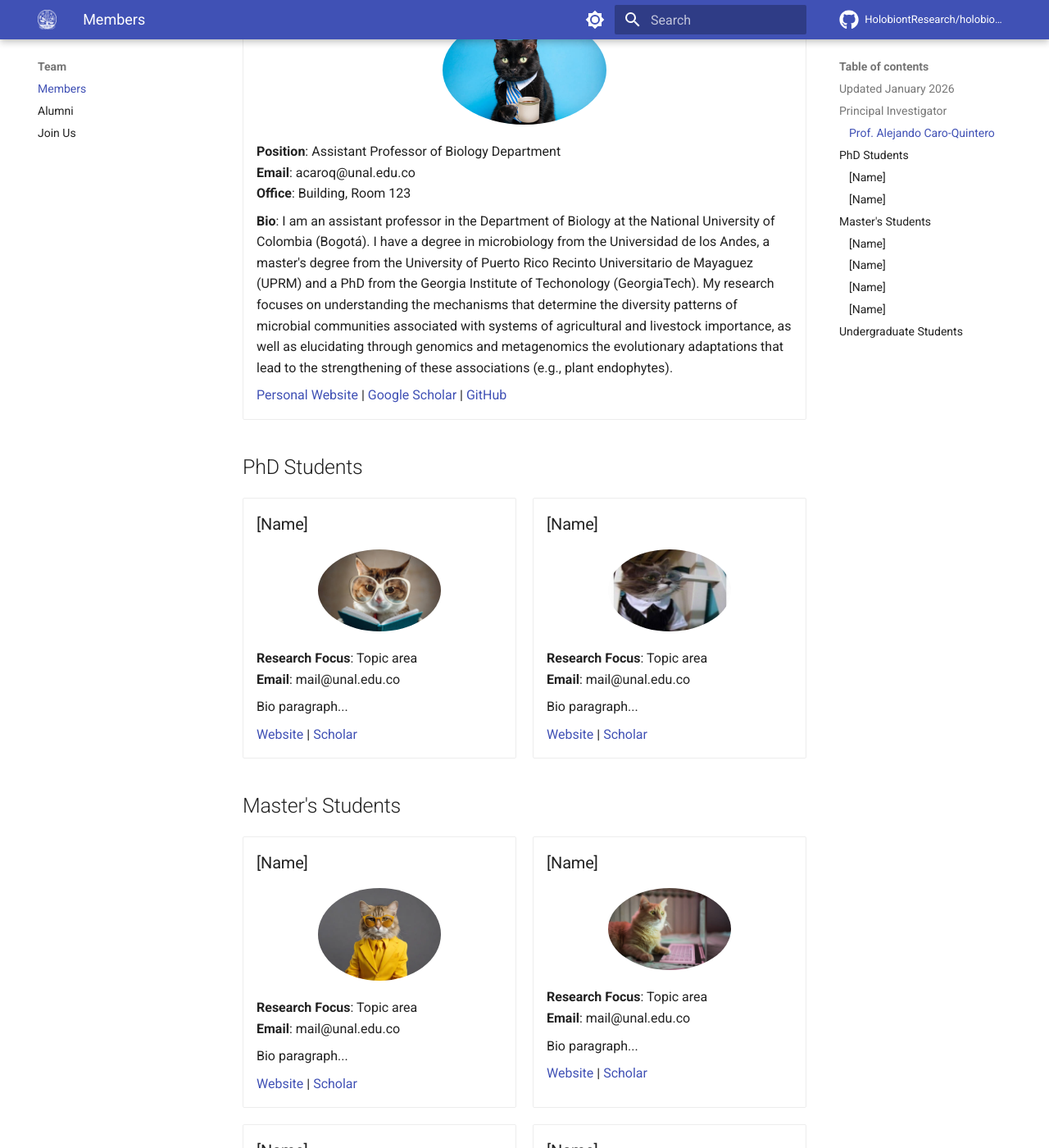
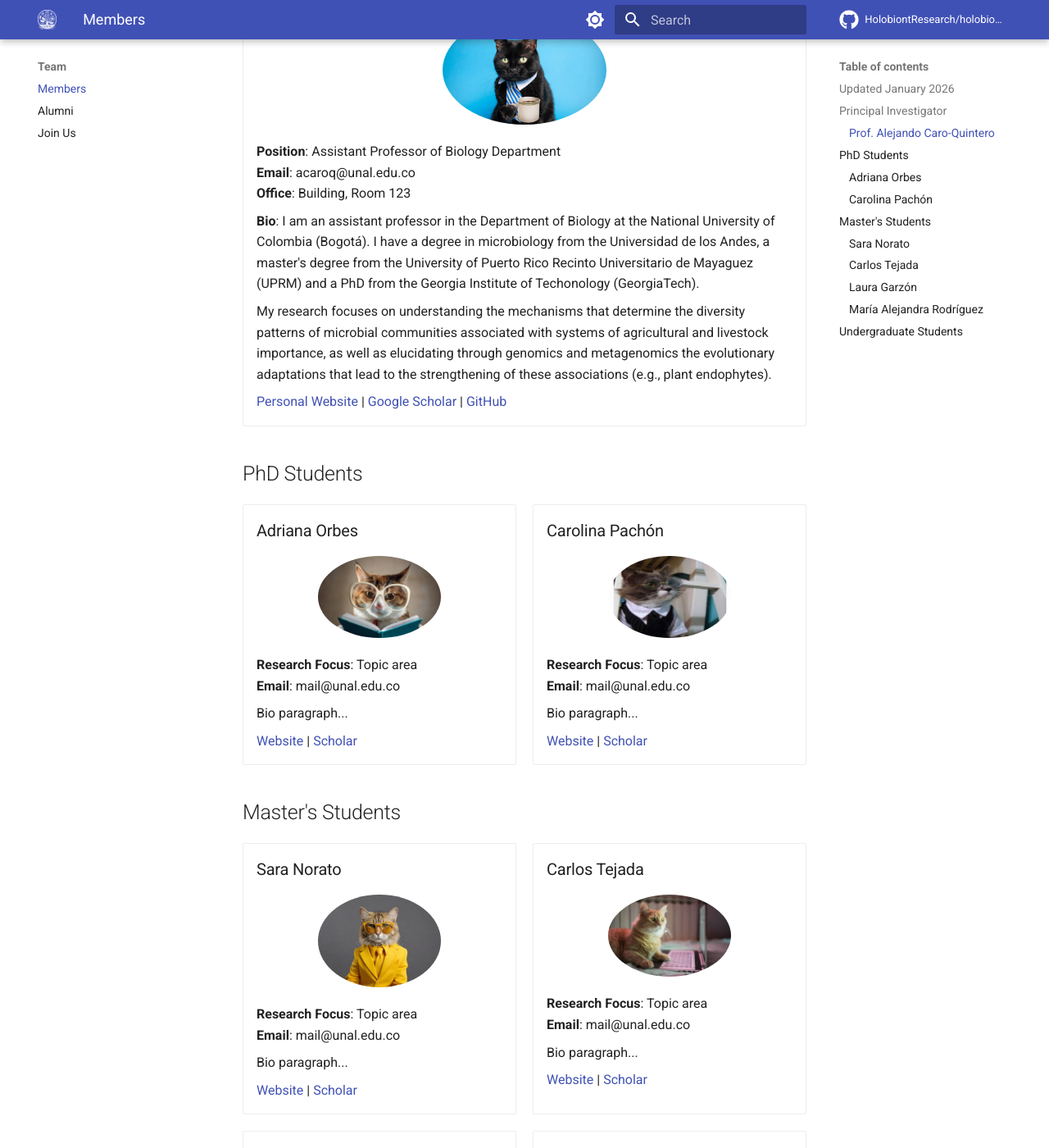
Before and after one commit to HolobiontResearch/holobionts-website, an MkDocs documentation site: the page built from docs/team/index.md, in a window 1280 px wide and 1400 px high, scrolled down 409 px. Shown: the whole window at 82% size. Built offline with MkDocs 1.6.1 and Material for MkDocs 9.7.7, drawn with Linux system fonts in a browser that asks for light colours; comment, search, counter and statistics services are not loaded; some of the changed text lies outside the part shown.

Commit message:
Update lab members

```diff
--- a/docs/team/index.md
+++ b/docs/team/index.md
@@ -14,7 +14,7 @@
     **Email**: acaroq@unal.edu.co
     **Office**: Building, Room 123
 
-    **Bio**: I am an assistant professor in the Department of Biology at the National University of Colombia (Bogotá). I have a degree in microbiology from the Universidad de los Andes, a master's degree from the University of Puerto Rico Recinto Universitario de Mayaguez (UPRM) and a PhD from the Georgia Institute of Techonology (GeorgiaTech). My research focuses on understanding the mechanisms that determine the diversity patterns of microbial communities associated with systems of agricultural and livestock importance, as well as elucidating through genomics and metagenomics the evolutionary adaptations that lead to the strengthening of these associations (e.g., plant endophytes).
+    **Bio**: I am an assistant professor in the Department of Biology at the National University of Colombia (Bogotá). I have a degree in microbiology from the Universidad de los Andes, a master's degree from the University of Puerto Rico Recinto Universitario de Mayaguez (UPRM) and a PhD from the Georgia Institute of Techonology (GeorgiaTech). <p>My research focuses on understanding the mechanisms that determine the diversity patterns of microbial communities associated with systems of agricultural and livestock importance, as well as elucidating through genomics and metagenomics the evolutionary adaptations that lead to the strengthening of these associations (e.g., plant endophytes).</p>
 
     [Personal Website](#) | [Google Scholar](https://scholar.google.com/citations?user=I9CF3vIAAAAJ&hl=es) | [GitHub](https://github.com/HolobiontResearch)
 
@@ -24,7 +24,7 @@
 
 <div class="grid cards" markdown>
 
--   ### [Name]
+-   ### Adriana Orbes
 
     ![Photo](../assets/team/phd_1jpg.jpg){ width=150 }
 
@@ -35,7 +35,7 @@
 
     [Website](#) | [Scholar](#)
 
--   ### [Name]
+-   ### Carolina Pachón
 
     ![Photo](../assets/team/phd_2.jpg){ width=150 }
 
@@ -52,7 +52,7 @@
 
 <div class="grid cards" markdown>
 
--   ### [Name]
+-   ### Sara Norato
 
     ![Photo](../assets/team/masters_1.webp){ width=150 height=150 }
 
@@ -63,7 +63,7 @@
 
     [Website](#) | [Scholar](#)
 
--   ### [Name]
+-   ### Carlos Tejada
 
     ![Photo](../assets/team/masters_3jpg.jpg){ width=150 height=150 }
 
@@ -74,7 +74,7 @@
 
     [Website](#) | [Scholar](#)
 
--   ### [Name]
+-   ### Laura Garzón
 
     ![Photo](../assets/team/masters_2.png){ width=150 }
 
@@ -85,7 +85,7 @@
 
     [Website](#) | [Scholar](#)
 
--   ### [Name]
+-   ### María Alejandra Rodríguez
 
     ![Photo](../assets/team/phd_1jpg.jpg){ width=150 }
 
@@ -102,6 +102,6 @@
 
 | Name | Year | Research Topic | Email |
 |------|------|----------------|-------|
-| [Student Name] | 2021- | Topic description | email@university.edu |
-| [Student Name] | 2022- | Topic description | email@university.edu |
-| [Student Name] | 2023- | Topic description | email@university.edu |
+| Diana Contreras | 2024 | Beyond Research Program | email@unal.edu |
+| Stephani Alvarado | 2024 | Beyond Research Program | email@unal.edu |
+| [Student Name] | 2023- | Topic description | email@unal.edu |
```
